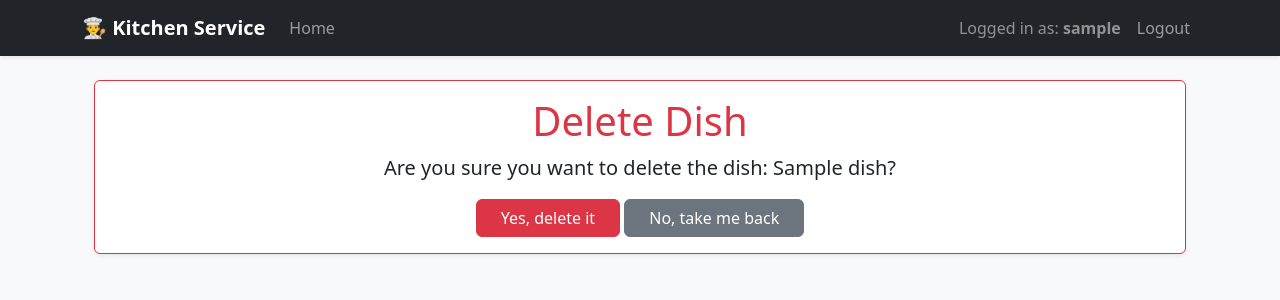
After one commit to YanTumar/py-kitchen-service, a Django app: page /dishes/1/delete/ in a window 1280 px wide. The commit adds this page. Shown: the top 300 px of the page. Run offline with Django 5.2, Linux system fonts and the light colour scheme; a user stored in the database is signed in; tables that the repository leaves empty hold one stand-in row (values such as "Sample post"); some libraries are stand-ins or nearby versions.

Commit message:
Implement DishDeleteView with confirmation template

```diff
--- a/kitchen/urls.py
+++ b/kitchen/urls.py
@@ -4,7 +4,8 @@ from .views import (index, DishTypeListView,
                     DishListView,
                     CookDetailView,
                     CookUpdateView,
-                    DishDetailView)
+                    DishDetailView,
+                    DishDeleteView)
 
 urlpatterns = [
     path("", index, name="index"),
@@ -14,6 +15,7 @@ urlpatterns = [
     path("cooks/<int:pk>/", CookDetailView.as_view(), name="cook-detail"),
     path("cooks/<int:pk>/update/", CookUpdateView.as_view(), name="cook-update"),
     path("dishes/<int:pk>/", DishDetailView.as_view(), name="dish-detail"),
+    path("dishes/<int:pk>/delete/", DishDeleteView.as_view(), name="dish-delete"),
 ]
 
 app_name = "kitchen"
--- a/kitchen/views.py
+++ b/kitchen/views.py
@@ -78,3 +78,9 @@ class DishDetailView(LoginRequiredMixin, generic.DetailView):
     model = Dish
     template_name = "kitchen/dish_detail.html"
     context_object_name = "dish"
+
+
+class DishDeleteView(LoginRequiredMixin, generic.DeleteView):
+    model = Dish
+    template_name = "kitchen/dish_confirm_delete.html"
+    success_url = reverse_lazy("kitchen:dish-list")
--- /dev/null
+++ b/templates/kitchen/dish_confirm_delete.html
@@ -0,0 +1,18 @@
+{% extends "base.html" %}
+
+{% block content %}
+  <div class="container mt-4">
+    <div class="card border-danger shadow-sm">
+      <div class="card-body text-center">
+        <h1 class="text-danger">Delete Dish</h1>
+        <p class="lead">Are you sure you want to delete the dish: <strong>{{ dish.name }}</strong>?</p>
+
+        <form action="" method="post">
+          {% csrf_token %}
+          <button type="submit" class="btn btn-danger px-4">Yes, delete it</button>
+          <a href="{% url 'kitchen:dish-detail' pk=dish.id %}" class="btn btn-secondary px-4">No, take me back</a>
+        </form>
+      </div>
+    </div>
+  </div>
+{% endblock %}
--- a/templates/kitchen/dish_detail.html
+++ b/templates/kitchen/dish_detail.html
@@ -24,6 +24,10 @@
 
     <div class="mt-4 d-flex gap-2">
       <a href="{% url 'kitchen:dish-list' %}" class="btn btn-outline-secondary">Back to Menu</a>
-      </div>
+
+      <a href="{% url 'kitchen:dish-delete' pk=dish.id %}" class="btn btn-danger">
+        Delete Dish
+      </a>
+    </div>
   </div>
 {% endblock %}
```
